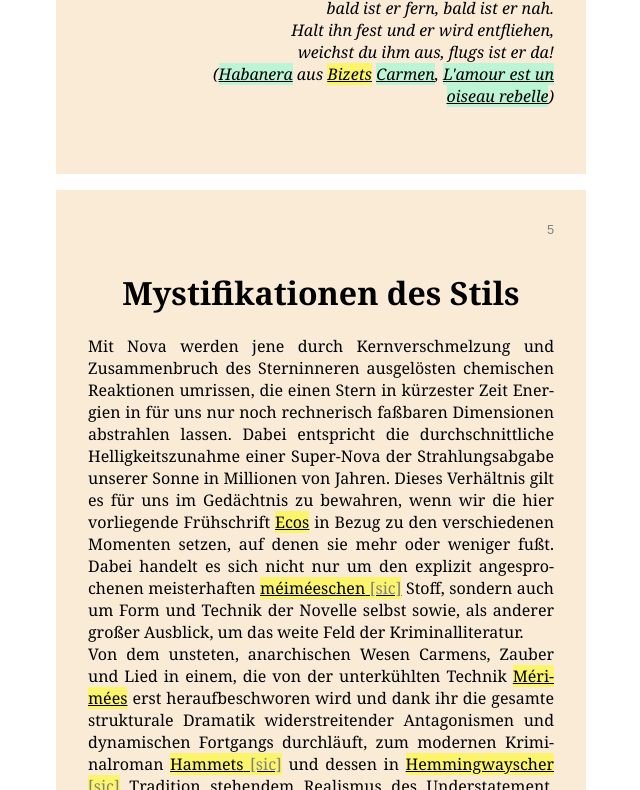
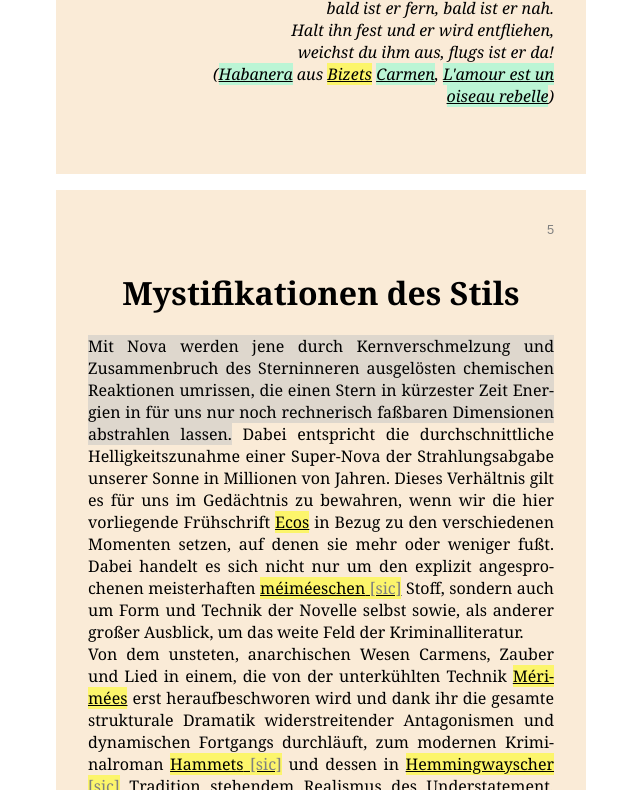
Before and after one commit to temporal-communities/carmen-nova, a website: page web/index.html in a window 1280 px wide. In both pictures the pointer is over the element 640 px from the left and 3082 px from the top of the page. Shown: the part 2692-3482 px from the top of the page, without its empty margins (319-959 px from the left). Drawn offline with Linux system fonts and the light colour scheme.

Commit message:
Add hover effect to tei-s element

```diff
--- a/web/css/tei.css
+++ b/web/css/tei.css
@@ -51,6 +51,9 @@ tei-persname[type~="fictional"] {
 }
 tei-rs {
   background-color: rgba(127, 255, 212, 0.5);
+}
+tei-s:hover {
+  background-color: rgba(195, 195, 195, 0.5);
 }
 tei-quote,
 tei-emph,
```
